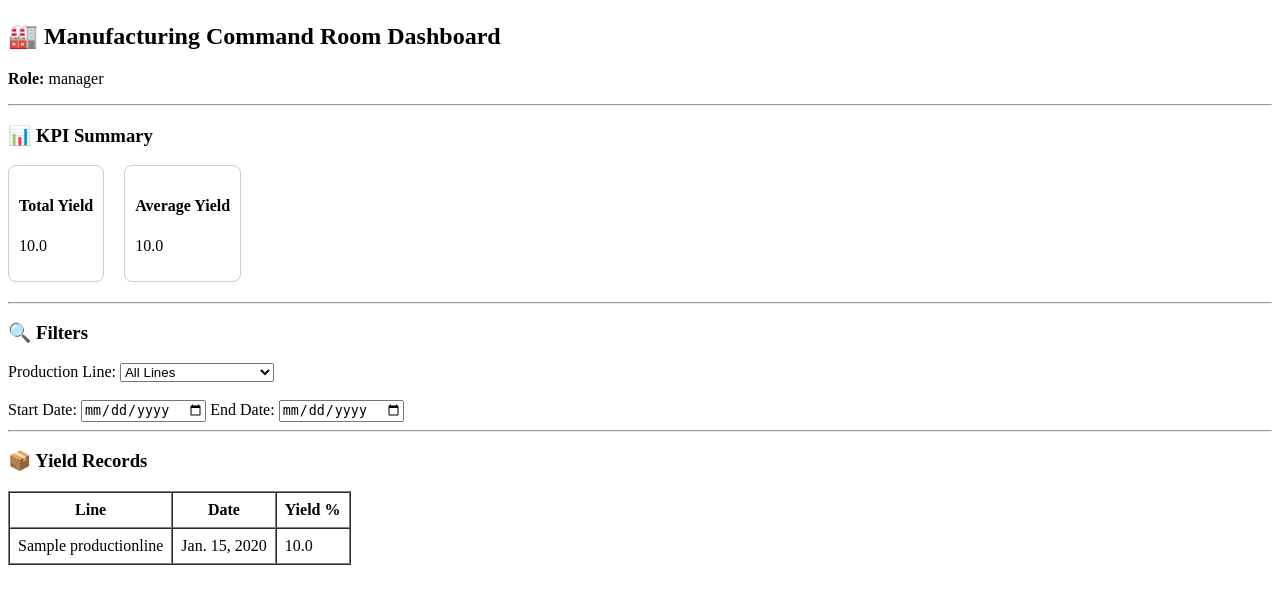
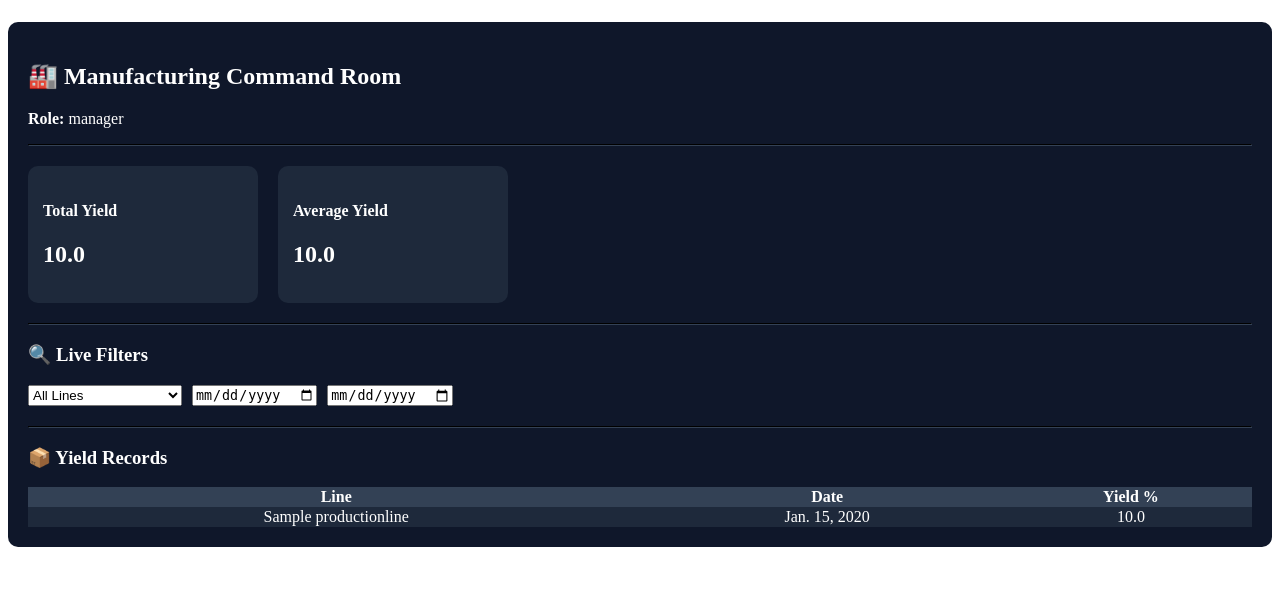
Before and after one commit to markanthonygarrido66/manufacturing-dashboard1, a Django app: page /dashboard/ in a window 1280 px wide. Shown: the part 58-662 px from the top of the page. Run offline with Django 5.2, Linux system fonts and the light colour scheme; a user stored in the database is signed in; data comes from the database, SQL or seed files in the repository; tables that the repository leaves empty hold one stand-in row (values such as "Sample post").

Commit message:
Designing

```diff
--- a/dashboard/templates/dashboard/dashboard.html
+++ b/dashboard/templates/dashboard/dashboard.html
@@ -2,77 +2,65 @@
 
 {% block content %}
 
-<h2>🏭 Manufacturing Command Room Dashboard</h2>
+<div style="background:#0f172a; color:white; padding:20px; border-radius:10px;">
+
+    <h2>🏭 Manufacturing Command Room</h2>
 
     <p><b>Role:</b> {{ role }}</p>
 
-<hr>
+    <hr style="border-color:#334155;">
 
-<h3>📊 KPI Summary</h3>
+    <!-- KPI CARDS -->
+    <div style="display:flex; gap:20px; margin-top:20px;">
 
-<div style="display:flex; gap:20px; margin-bottom:20px;">
-
-    <div style="border:1px solid #ccc; padding:10px; border-radius:8px;">
+        <div style="background:#1e293b; padding:15px; border-radius:10px; width:200px;">
             <h4>Total Yield</h4>
-        <p>{{ total_yield.yield_percentage__sum|default:0 }}</p>
+            <h2>{{ total_yield.yield_percentage__sum|default:0 }}</h2>
         </div>
 
-    <div style="border:1px solid #ccc; padding:10px; border-radius:8px;">
+        <div style="background:#1e293b; padding:15px; border-radius:10px; width:200px;">
             <h4>Average Yield</h4>
-        <p>{{ avg_yield.yield_percentage__avg|default:0 }}</p>
+            <h2>{{ avg_yield.yield_percentage__avg|default:0 }}</h2>
         </div>
 
     </div>
 
-<hr>
+    <hr style="border-color:#334155; margin-top:20px;">
 
-<h3>🔍 Filters</h3>
+    <!-- FILTERS -->
+    <h3>🔍 Live Filters</h3>
 
-<form method="GET">
-
-    <label>Production Line:</label>
+    <form method="GET" style="display:flex; gap:10px; flex-wrap:wrap;">
 
         <select name="line" onchange="this.form.submit()">
             <option value="">All Lines</option>
-
             {% for line in production_lines %}
                 <option value="{{ line.id }}"
                     {% if request.GET.line == line.id|stringformat:"s" %}selected{% endif %}>
                     {{ line.name }}
                 </option>
             {% endfor %}
-
         </select>
 
-    <br><br>
-
-    <label>Start Date:</label>
-    <input type="date"
-           name="start"
-           value="{{ request.GET.start }}"
-           onchange="this.form.submit()">
-
-    <label>End Date:</label>
-    <input type="date"
-           name="end"
-           value="{{ request.GET.end }}"
-           onchange="this.form.submit()">
+        <input type="date" name="start" value="{{ request.GET.start }}" onchange="this.form.submit()">
+        <input type="date" name="end" value="{{ request.GET.end }}" onchange="this.form.submit()">
 
     </form>
 
-<hr>
+    <hr style="border-color:#334155; margin-top:20px;">
 
+    <!-- TABLE -->
     <h3>📦 Yield Records</h3>
 
-<table border="1" cellpadding="8" cellspacing="0">
-    <tr>
+    <table style="width:100%; border-collapse:collapse; background:#1e293b;">
+        <tr style="background:#334155;">
             <th>Line</th>
             <th>Date</th>
             <th>Yield %</th>
         </tr>
 
         {% for record in records %}
-    <tr>
+        <tr style="text-align:center;">
             <td>{{ record.production_line }}</td>
             <td>{{ record.production_date }}</td>
             <td>{{ record.yield_percentage }}</td>
@@ -82,13 +70,8 @@
             <td colspan="3">No records found</td>
         </tr>
         {% endfor %}
-    <script>
-document.querySelectorAll('select, input').forEach(el => {
-    el.addEventListener('change', function() {
-        this.form.submit();
-    });
-});
-</script>
     </table>
 
+</div>
+
 {% endblock %}
```
Lines whose indentation alone changed are shown as unchanged.
